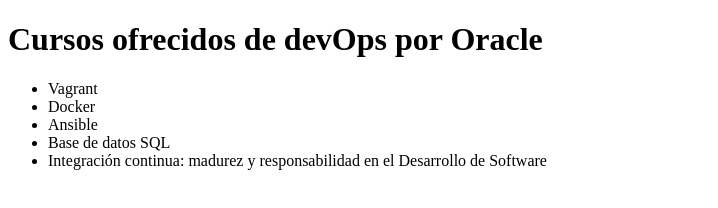
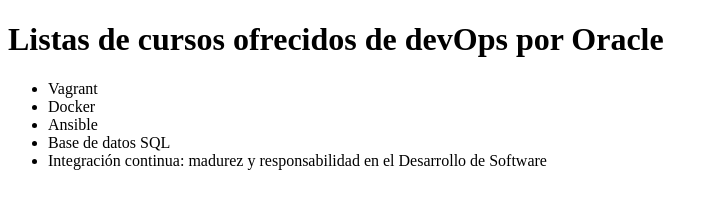
Before and after one commit to Iara-Pou/alura-git, a plain HTML site: page index.html in a window 1280 px wide. Shown: the whole page, without its empty margins (0-718 px from the left). Drawn offline with Linux system fonts and the light colour scheme.

Commit message:
Modifica el título.

```diff
--- a/index.html
+++ b/index.html
@@ -5,7 +5,7 @@
         <title>curso github</title>
     </head>
     <body>
-        <h1>Cursos ofrecidos de devOps por Oracle</h1>
+        <h1>Listas de cursos ofrecidos de devOps por Oracle</h1>
         <ul>
             <li>Vagrant</li>
             <li>Docker</li>
```
